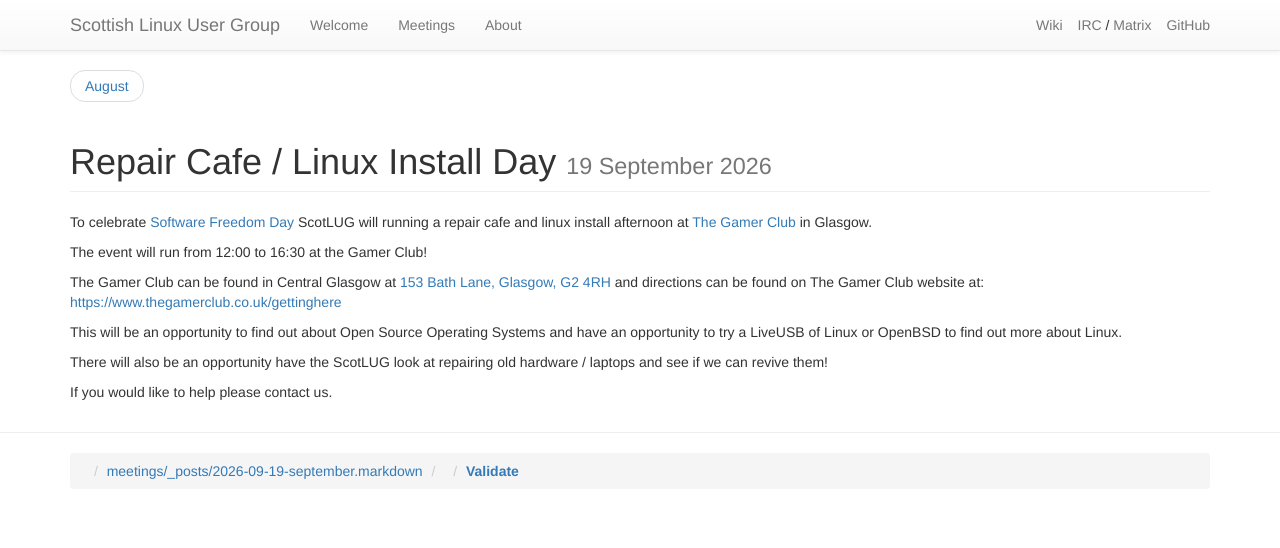
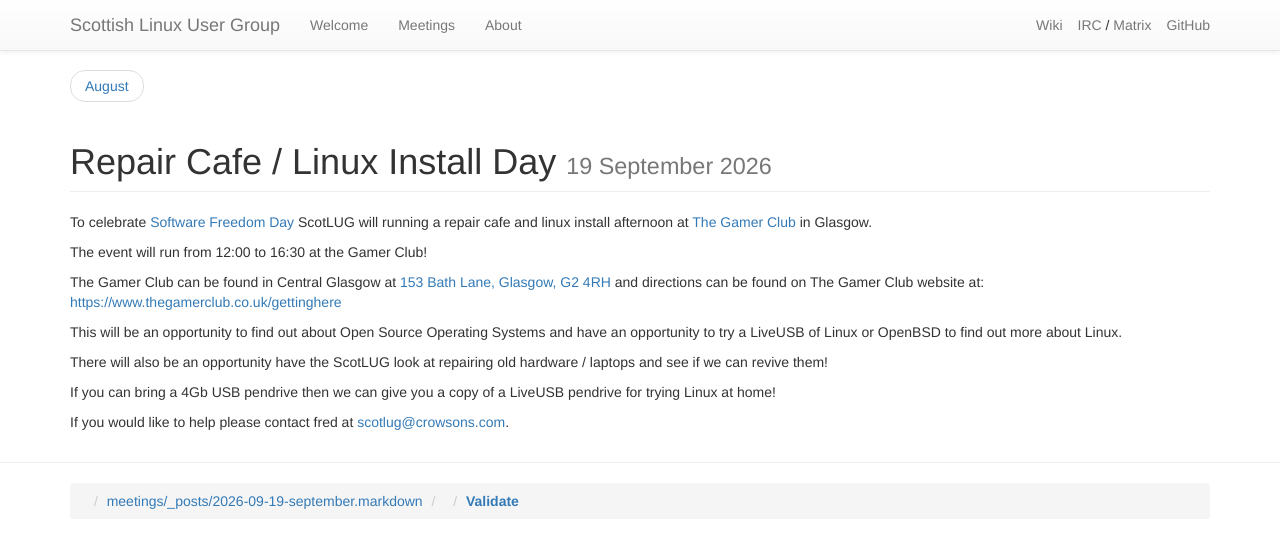
Before and after one commit to ScotLUG/scotlug.github.io, a Jekyll site: the page built from meetings/_posts/2026-09-19-september.markdown, in a window 1280 px wide. Shown: the top 548 px of the page. Built offline with Jekyll 4.4.1, drawn with Linux system fonts in a browser that asks for light colours; nearby versions of some CDN libraries; library files that are not in the unit come from our copies.

Commit message:
Add contact email address and request people bring a 4Gb pendrive

```diff
--- a/meetings/_posts/2026-09-19-september.markdown
+++ b/meetings/_posts/2026-09-19-september.markdown
@@ -12,4 +12,6 @@
 
 There will also be an opportunity have the ScotLUG look at repairing old hardware / laptops and see if we can revive them!
 
-If you would like to help please contact us.
+If you can bring a 4Gb USB pendrive then we can give you a copy of a LiveUSB pendrive for trying Linux at home!
+
+If you would like to help please contact fred at [scotlug@crowsons.com](mailto:scotlug@crowsons.com).
```
